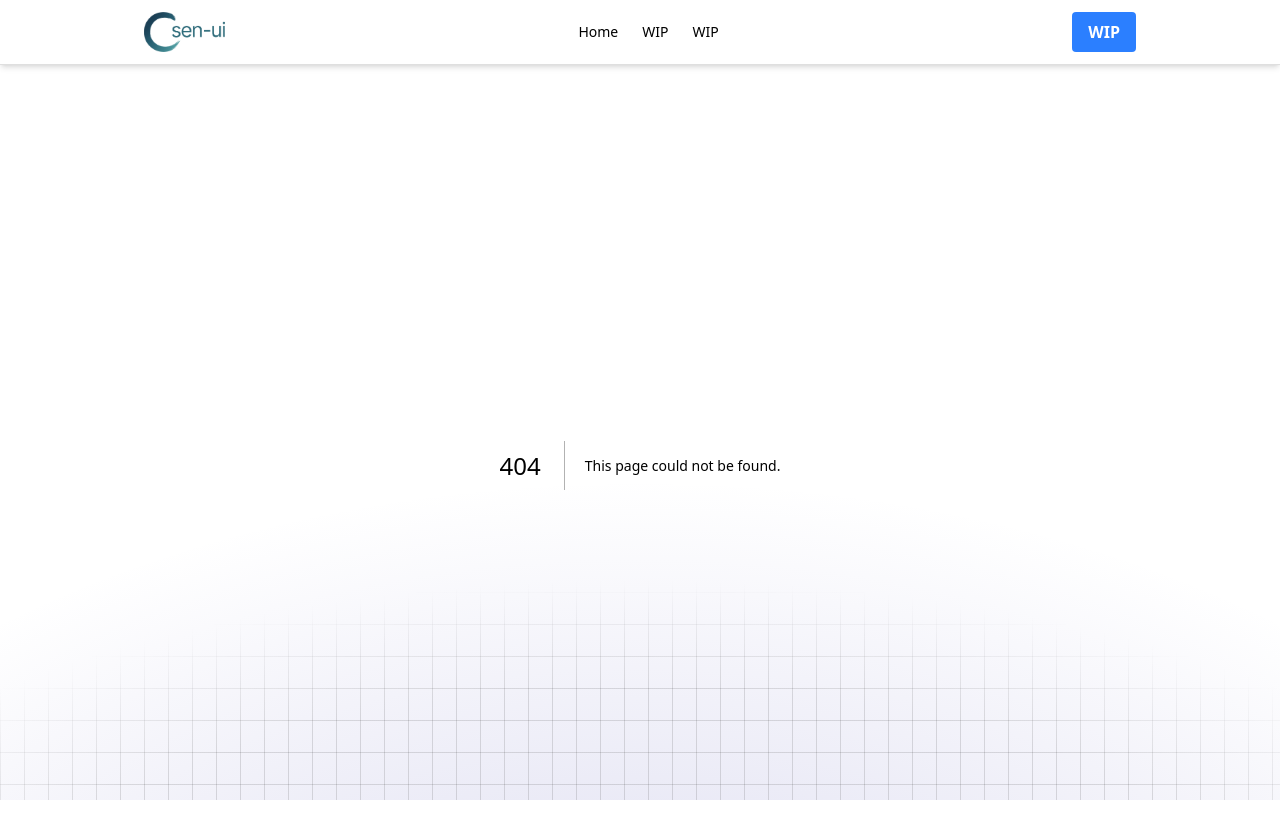
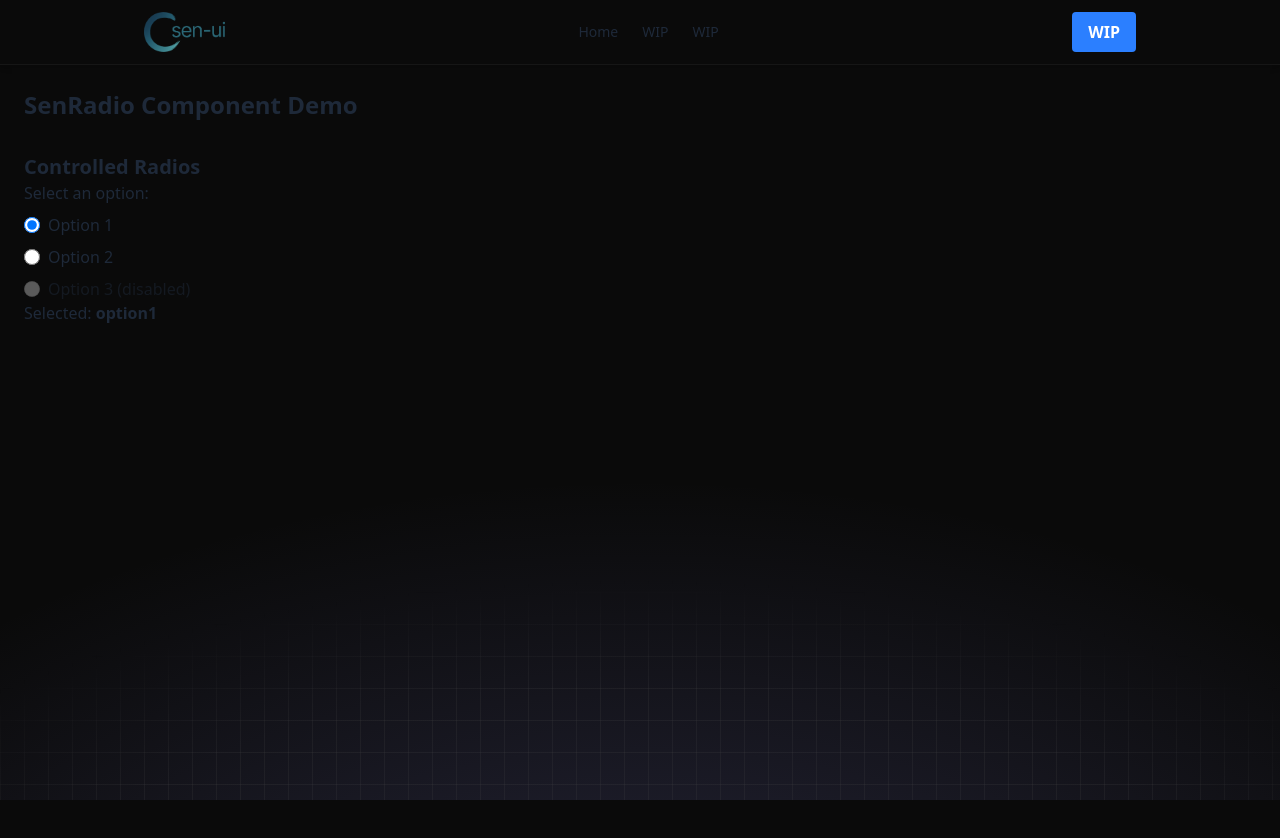
Before and after one commit to geryenkohawsen/sen-ui, a Next.js app: page /components/radio in a window 1280 px wide. Before the commit this address had no page. Shown: the top 838 px of the page. After the commit the page ends 800 px from the top, so only its background shows below. Built offline with nearby package versions, Linux system fonts and the light colour scheme.

Commit message:
feat: add RadioDemoPage component to showcase SenRadio functionality

```diff
--- /dev/null
+++ b/app/components/radio/page.tsx
@@ -0,0 +1,52 @@
+// app/radio-demo/page.tsx
+'use client'
+
+import { useState } from 'react'
+import SenRadio from '@/src/components/SenRadio/SenRadio'
+
+export default function RadioDemoPage() {
+  const [controlledValue, setControlledValue] = useState('option1')
+
+  return (
+    <div className="space-y-8 p-6">
+      <h1 className="text-2xl font-bold">SenRadio Component Demo</h1>
+
+      {/* Controlled Radios (with a disabled option) */}
+      <section>
+        <h2 className="text-xl font-semibold">Controlled Radios</h2>
+        <fieldset className="space-y-2">
+          <legend className="font-medium">Select an option:</legend>
+          <SenRadio
+            id="c1"
+            name="controlled"
+            value="option1"
+            label="Option 1"
+            checked={controlledValue === 'option1'}
+            onChange={() => setControlledValue('option1')}
+          />
+          <SenRadio
+            id="c2"
+            name="controlled"
+            value="option2"
+            label="Option 2"
+            checked={controlledValue === 'option2'}
+            onChange={() => setControlledValue('option2')}
+          />
+          <SenRadio
+            id="c3"
+            name="controlled"
+            value="option3"
+            label="Option 3 (disabled)"
+            checked={controlledValue === 'option3'}
+            onChange={() => setControlledValue('option3')}
+            disabled
+          />
+        </fieldset>
+
+        <p>
+          Selected: <strong>{controlledValue}</strong>
+        </p>
+      </section>
+    </div>
+  )
+}
```
